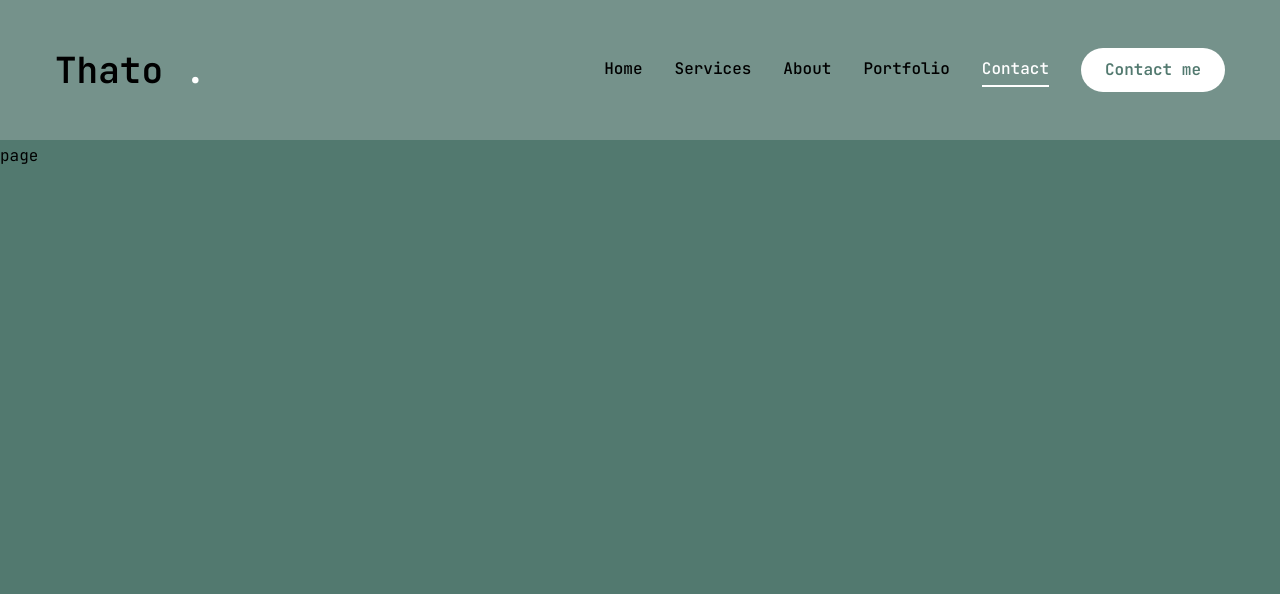
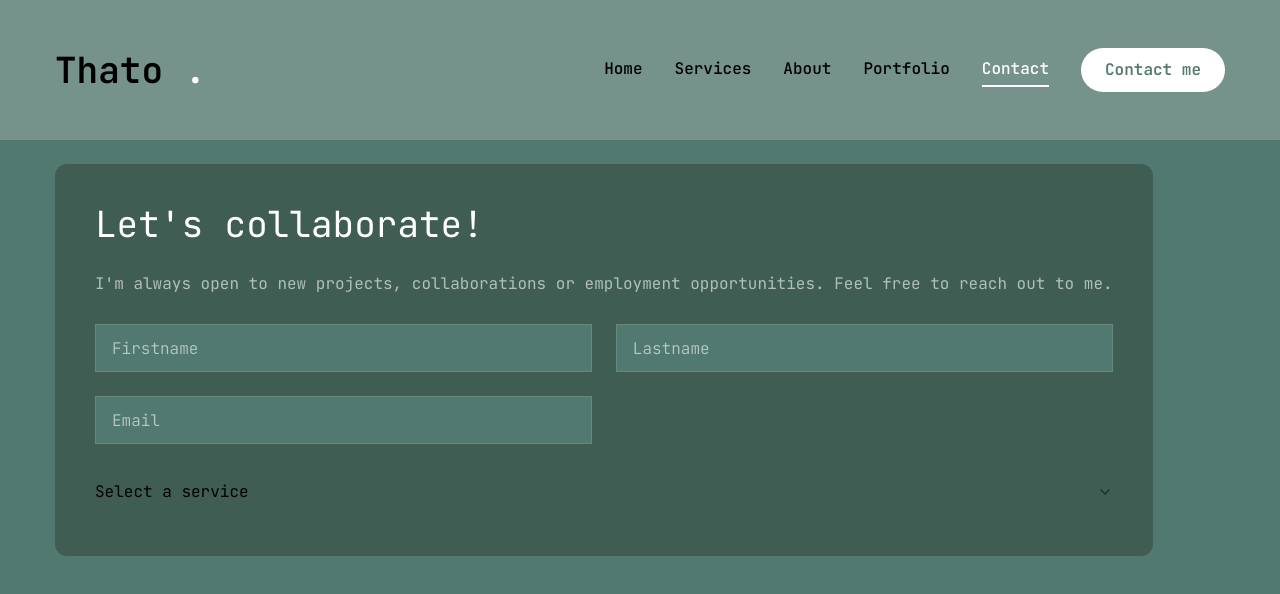
Before and after one commit to codingwithThato/Thato_Porfolio, a Next.js app in the folder thatokalagobe/: page /contact in a window 1280 px wide. Shown: the top 594 px of the page. Built offline with nearby package versions, Linux system fonts and the light colour scheme.

Commit message:
completed portfolio page + started work page

```diff
--- a/thatokalagobe/app/contact/page.jsx
+++ b/thatokalagobe/app/contact/page.jsx
@@ -1,8 +1,89 @@
-// import React from 'react'
+"use client";
+
+import {Button } from "@/components/ui/button";
+import { Input } from "@/components/ui/input";
+import { TextArea } from "@/components/ui/textarea";
+
+import {
+  Select,
+  SelectContent,
+  SelectGroup,
+  SelectItem,
+  SelectLabel,
+  SelectTrigger,
+  SelectValue,
+} from "@/components/ui/select";
+
+import { FaPhoneAlt, FaEnvelope, FaMapMarkerAlt } from "react-icons/fa";
+
+const info = [
+  // {
+  //   icon: FaPhoneAlt,
+  //   title: "Phone",
+  //   value: "+1 234 567 890",
+  // },
+  {
+    icon: FaEnvelope,
+    title: "Email",
+    value: "thatokalagobe@proton.me",
+  },
+  {
+    icon: FaMapMarkerAlt,
+    title: "Address",
+    value: "",
+  },
+];
+
+import { motion } from "framer-motion";
 
 const Contact = () => {
   return (
-    <div>page</div>
+     <motion.section
+        initial={{ opacity: 0 }}
+        animate={{ opacity: 1, transition: {delay: 2.4, duration: 0.4, ease: "easeIn" } }}
+        className="py-6"
+    >
+      <div className="container mx-auto">
+        <div className="flex flex-col xl:flex-row xl:gap-[30px]">
+          {/* form */}
+          <div className="xl:h-[54%] order-2 xl:order-none">
+              <form className="flex flex-col gap-6 p-10 bg-[#3f5d52] rounded-xl">
+                <h3 className="text-4xl text-accent">Let's collaborate!</h3>
+                <p className="text-white/60">I'm always open to new projects, collaborations or employment opportunities. Feel free to reach out to me.</p>
+
+                {/* input */}
+                <div className="grid grid-cols-1 md:grid-cols-2 gap-6">
+                  <Input type="firstname" placeholder="Firstname" />
+                  <Input type="lastname" placeholder="Lastname" />
+                  <Input type="email" placeholder="Email" />
+                </div>
+
+                {/* select */}
+                <Select>
+                  <SelectTrigger className="w-full">
+                    <SelectValue placeholder="Select a service" />
+                  </SelectTrigger>
+                  <SelectContent>
+                    <SelectGroup>
+                      <SelectLabel>Select a service</SelectLabel>
+                      <SelectItem value="est">Web Development</SelectItem>
+                      <SelectItem value="cst">Mobile Development</SelectItem>
+                      <SelectItem value="mst">UI/UX Design</SelectItem>
+                    </SelectGroup>
+                  </SelectContent>
+                </Select>
+              </form>
+          </div>
+
+
+          {/* info */}
+          <div className="flex-1 flex items-center xl:justify-end order-1 xl:order-none mb-8 xl:mb-0">
+
+          </div>
+        </div>
+      </div>
+
+    </motion.section>
   )
 }
 
--- a/thatokalagobe/app/page.jsx
+++ b/thatokalagobe/app/page.jsx
@@ -10,9 +10,9 @@ const Home = () => {
         <div className="flex flex-col xl:flex-row items-center justify-between xl:pt-8 xl:pb-24">
           {/* text */}
           <div className="text-center xl:text-left order-2 xl:order-none">
-            <span className="text-xl">Software Developer</span>
+            <span className="text-xl">Software Developer & UX/UI Designer</span>
             <h1 className="h1">
-              Hey, I am <br/> <span className="text-accent">Thato Kalagobe</span>
+              Hello, I'm <br/> <span className="text-accent">Thato Kalagobe</span>
             </h1>
             <p className="max-w-[500px] mb-9 text-white/80">I excel at crafting elegant digital experiences and I am proficient in various programming and technologies.</p>
             {/* btn and socials */}
--- a/thatokalagobe/app/work/page.jsx
+++ b/thatokalagobe/app/work/page.jsx
@@ -15,6 +15,7 @@ import { ScrollArea } from "@/components/ui/scroll-area";
 import { motion } from "framer-motion";
 import { name } from "file-loader";
 import { Sliders } from "lucide-react";
+import WorkSliderBtns from "@/components/WorkSliderBtns";
 
 import {
   Tooltip,
@@ -189,6 +190,10 @@ const Work = () => {
                     </SwiperSlide>
                   );
                 })}
+                {/* swiper btns */}
+                <WorkSliderBtns containerStyles="flex gap-2 absolute right-0 bottom-[calc(50%_-22px)] xl:bottom-0 z-20 w-full justify-between xl:w-max xl:justify-none"
+                // btnStyles="bg-accent hover:bg-accent-hover text-primary text-[22px] w-[44px] h-[44px] flex justify-center items-center transition-all"
+                />
               </Swiper>
           </div>
         </div>
--- /dev/null
+++ b/thatokalagobe/components/WorkSliderBtns.jsx
@@ -0,0 +1,21 @@
+"use client";
+
+import { useSwiper } from "swiper/react";
+import { PiCaretLeftBold, PiCaretRightBold } from "react-icons/pi";
+const WorkSliderBtns = ({containerStyles, btnStyles, iconStyles}) => {
+    const swiper = useSwiper();
+
+    return (
+        <div className={containerStyles}>
+            <button className={btnStyles} onClick={() => swiper.slidePrev()}>
+                <PiCaretLeftBold className={iconStyles}/>
+            </button>
+
+            <button className={btnStyles} onClick={() => swiper.slideNext()}>
+                <PiCaretRightBold className={iconStyles}/>
+            </button>
+        </div>
+    )
+}
+
+export default WorkSliderBtns;
--- a/thatokalagobe/components/ui/input.jsx
+++ b/thatokalagobe/components/ui/input.jsx
@@ -7,7 +7,7 @@ const Input = React.forwardRef(({ className, type, ...props }, ref) => {
     (<input
       type={type}
       className={cn(
-        "flex h-10 w-full rounded-md border border-input bg-background px-3 py-2 text-sm ring-offset-background file:border-0 file:bg-transparent file:text-sm file:font-medium file:text-foreground placeholder:text-muted-foreground focus-visible:outline-none focus-visible:ring-2 focus-visible:ring-ring focus-visible:ring-offset-2 disabled:cursor-not-allowed disabled:opacity-50",
+        "flex h-[48px] rounded-md border border-white/10 focus:border-accent font-light bg-primary px-4 py-5 text-base placeholder:text-white/60 outline-none",
         className
       )}
       ref={ref}
--- a/thatokalagobe/components/ui/select.jsx
+++ b/thatokalagobe/components/ui/select.jsx
@@ -16,7 +16,7 @@ const SelectTrigger = React.forwardRef(({ className, children, ...props }, ref)
   <SelectPrimitive.Trigger
     ref={ref}
     className={cn(
-      "flex h-10 w-full items-center justify-between rounded-md border border-input bg-background px-3 py-2 text-sm ring-offset-background placeholder:text-muted-foreground focus:outline-none focus:ring-2 focus:ring-ring focus:ring-offset-2 disabled:cursor-not-allowed disabled:opacity-50 [&>span]:line-clamp-1",
+      "flex h-[48px] w-full items-center justify-between rounded-none",
       className
     )}
     {...props}>
```
Lines whose indentation alone changed are shown as unchanged.
